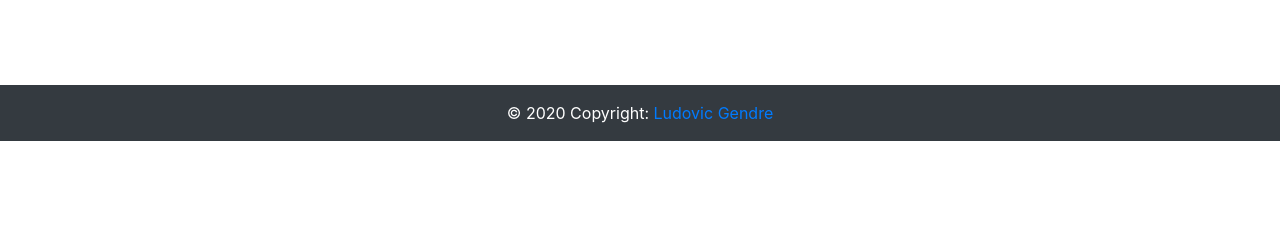
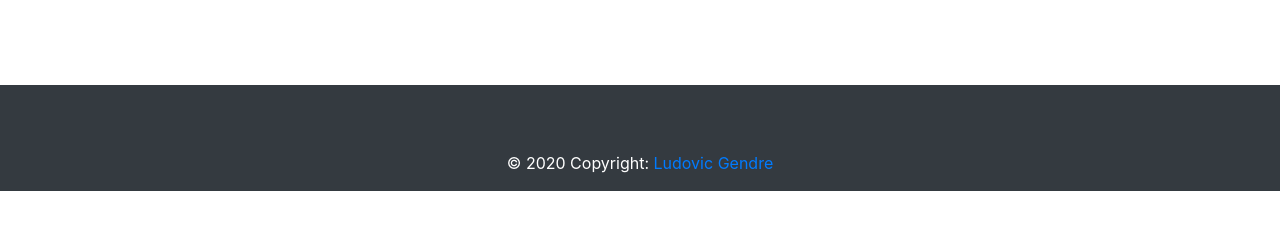
Before and after one commit to LudovicGendre/Project_5_Orinoco, a website: page assets/index.html in a window 1280 px wide. Shown: the part 113-342 px from the top of the page. Drawn offline with nearby package versions, Linux system fonts and the light colour scheme; no server answers.

Commit message:
[Style.css] Essai de style

```diff
--- a/assets/css/style.css
+++ b/assets/css/style.css
@@ -127,3 +127,19 @@
     position: relative;
     right: -50%;
 }
+
+footer {
+    /* position: absolute; */
+    bottom: 0;
+    width: 100%;
+    padding-top: 50px;
+}
+
+* {
+    margin: 0;
+    padding: 0;
+}
+
+#cardContainer{
+    align-items: center;
+}
```
